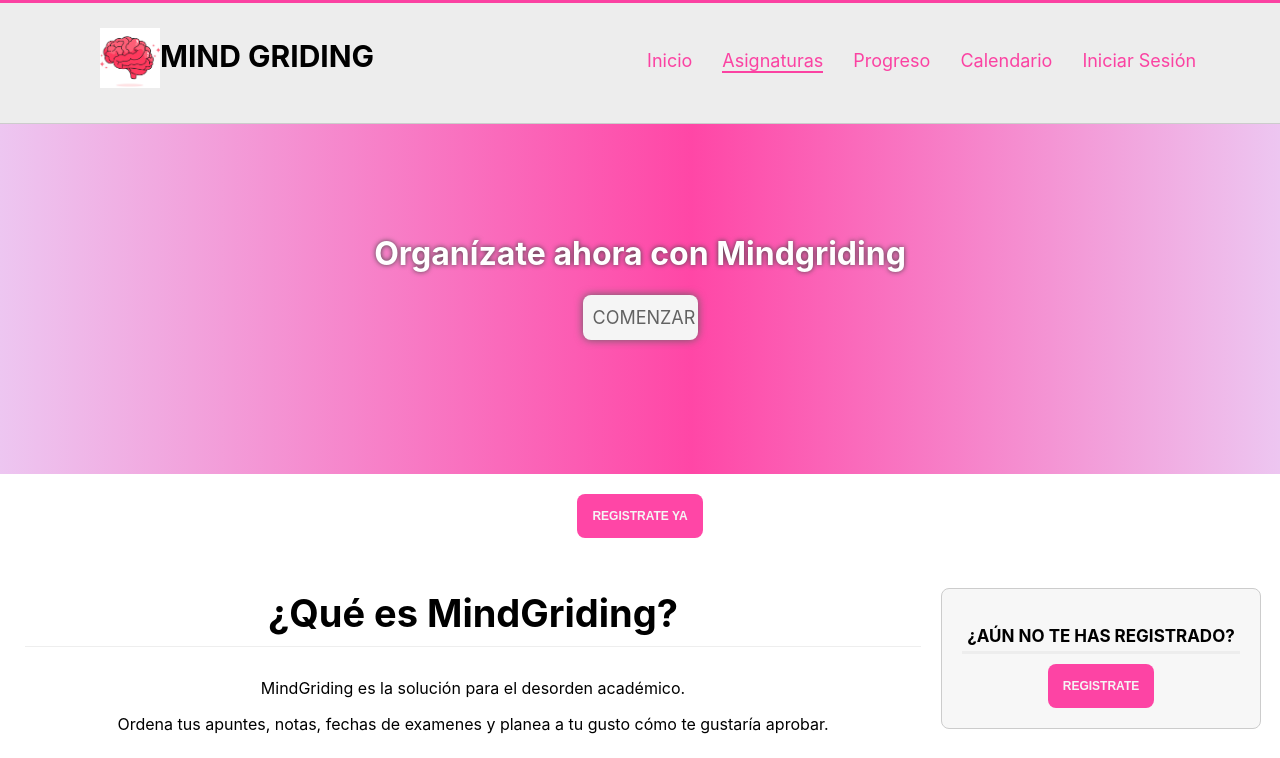
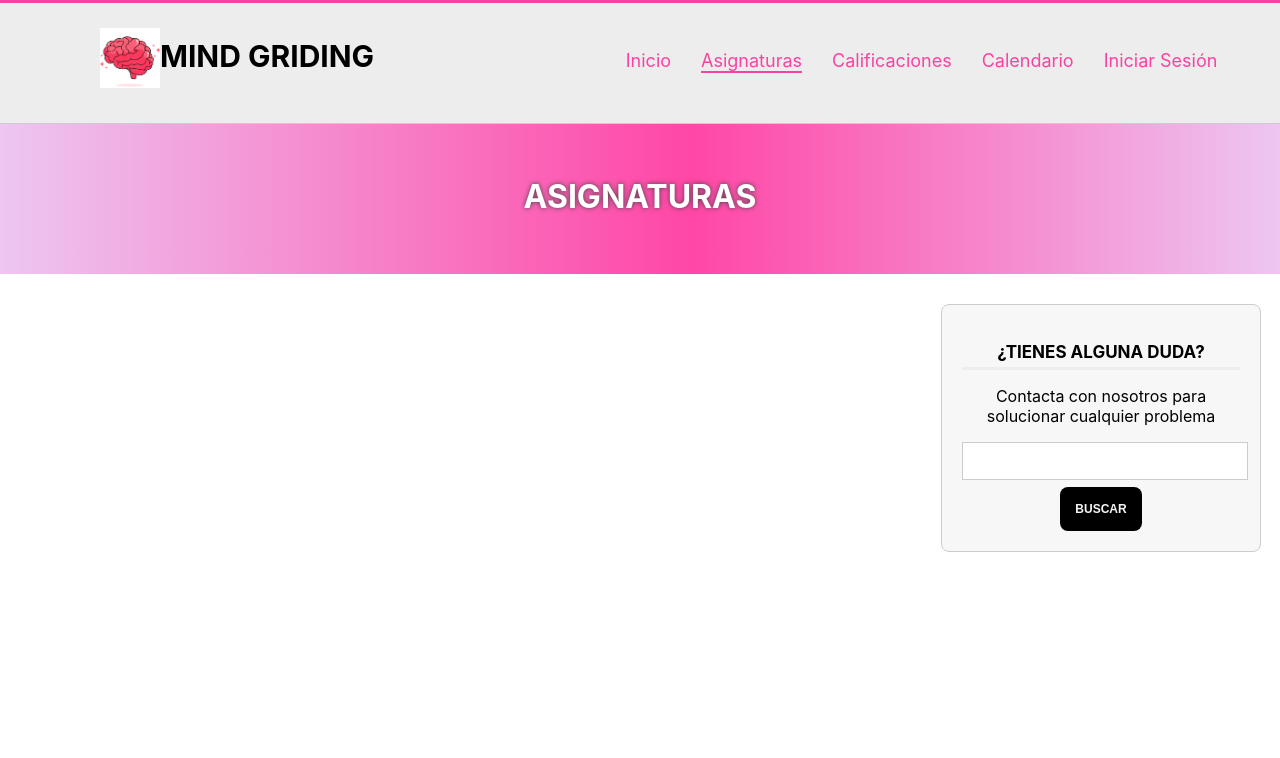
Before and after one commit to eldelgorrodepesca/mindgriding, a React (Create React App) app: page /asignaturas in a window 1280 px wide. Shown: the top 758 px of the page. Built offline with nearby package versions, Linux system fonts and the light colour scheme.

Commit message:
changed: App.js, Guia.js, Header.jsx, Sidebar.jsx and Slider.jsx // created: Home.jsx, Asignaturas.jsx, Calendario.jsx and Calificaciones.jsx

```diff
--- a/src/App.js
+++ b/src/App.js
@@ -1,41 +1,13 @@
-import React, { useState } from "react";
+import React from "react";
 import "./assets/css/App.css";
 
 // COMPONENTES
-import Header from "./components/Header";
-import Footer from "./components/Footer";
-import Slider from "./components/Slider";
-import Sidebar from "./components/Sidebar";
-import Container from "./components/Container";
-import Modal from "./components/Modal";
+import Guia from "./Guia";
 
 function App() {
-  var btnString = "Comenzar";
-  const [active, setActive] = useState(false);
-
-  const toggle = () => {
-    setActive(!active);
-  };
-
   return (
     <div className="App">
-      <Header />
-      <Modal active={active} toggle={toggle}>
-        Formulario LogIn
-      </Modal>
-      <Slider title="Organízate ahora con Mindgriding" btn={btnString} />
-      <div className="center">
-        <br />
-        <button className="btn btn-success" onClick={toggle}>
-          Registrate ya
-        </button>
-        <br />
-        <Container />
-        <Sidebar />
-        <div className="clearfix"></div>
-      </div>
-
-      <Footer />
+      <Guia />
     </div>
   );
 }
--- a/src/Guia.js
+++ b/src/Guia.js
@@ -6,28 +6,28 @@ import {
 } from "react-router-dom";
 
 // Componentes
-//import MiComponente from './components/MiComponente'
-//import Peliculas from './components/Peliculas'
-//import Formulario from './components/Formulario';
 import Error from './components/Error';
 import Header from './components/Header';
 import Footer from './components/Footer';
 import Home from './components/Home';
-//import Blog from './components/Blog';
+import Asignaturas from './components/Asignaturas';
+import Calificaciones from './components/Calificaciones';
+import Calendario from './components/Calendario';
 
 class Guia extends Component {
     render() {
-
         return (
             <Router>
                 <Header />
-
                 {/* CONFIGURAR RUTAS Y PAGINAS */}
                 <Switch>
                     <Route exact path='/' component={Home} />
                     <Route exact path='/home' component={Home} />
+                    <Route exact path='/asignaturas' component={Asignaturas} />
+                    <Route exact path='/calificaciones' component={Calificaciones} />
+                    <Route exact path='/calendario' component={Calendario} />
 
-                    <Route component={Error} />
+                    <Route component={Error} /> {/* Error: 404 */}
                 </Switch>
                 <div className="clearfix"></div>
                 <Footer />
--- /dev/null
+++ b/src/components/Asignaturas.jsx
@@ -0,0 +1,29 @@
+import React, { Component } from 'react'
+
+// COMPONENTES
+import Slider from './Slider'
+import Sidebar from './Sidebar'
+
+export class Asignaturas extends Component {
+    render() {
+        return (
+            <div id='blog'>
+                <Slider
+                    title='ASIGNATURAS'
+                    size='slider-small'
+                />
+
+                <div className='center'>
+                    <div id='content'>
+                        {/* Logica para creacion de asignaturas */}
+                    </div>
+                    <Sidebar
+                        blog='false'
+                    />
+                </div>
+            </div>
+        )
+    }
+}
+
+export default Asignaturas
--- /dev/null
+++ b/src/components/Calendario.jsx
@@ -0,0 +1,29 @@
+import React, { Component } from 'react'
+
+// COMPONENTES
+import Slider from './Slider'
+import Sidebar from './Sidebar'
+
+export class Calendario extends Component {
+    render() {
+        return (
+            <div id='blog'>
+                <Slider
+                    title='CALENDARIO'
+                    size='slider-small'
+                />
+
+                <div className='center'>
+                    <div id='content'>
+                        {/* Logica para creacion de asignaturas */}
+                    </div>
+                    <Sidebar
+                        blog='false'
+                    />
+                </div>
+            </div>
+        )
+    }
+}
+
+export default Calendario
--- /dev/null
+++ b/src/components/Calificaciones.jsx
@@ -0,0 +1,29 @@
+import React, { Component } from 'react'
+
+// COMPONENTES
+import Slider from './Slider'
+import Sidebar from './Sidebar'
+
+export class Calificaciones extends Component {
+    render() {
+        return (
+            <div id='blog'>
+                <Slider
+                    title='CALIFICACIONES'
+                    size='slider-small'
+                />
+
+                <div className='center'>
+                    <div id='content'>
+                        {/* Logica para creacion de asignaturas */}
+                    </div>
+                    <Sidebar
+                        blog='false'
+                    />
+                </div>
+            </div>
+        )
+    }
+}
+
+export default Calificaciones
--- a/src/components/Header.jsx
+++ b/src/components/Header.jsx
@@ -25,7 +25,7 @@ class Header extends Component {
                 <NavLink to="/asignaturas" activeClassName="active">Asignaturas</NavLink>
               </li>
               <li>
-                <NavLink to="/progreso" activeClassName="active">Progreso</NavLink>
+                <NavLink to="/calificaciones" activeClassName="active">Calificaciones</NavLink>
               </li>
               <li>
                 <NavLink to="/calendario" activeClassName="active">Calendario</NavLink>
--- /dev/null
+++ b/src/components/Home.jsx
@@ -0,0 +1,32 @@
+import React, { Component } from 'react'
+
+// Componentes
+import Container from './Container';
+import Slider from './Slider';
+import Sidebar from './Sidebar';
+
+class Home extends Component {
+    render() {
+        return (
+            <div id='home'>
+
+                <Slider
+                    title='Bienvenido al curso de React con @eldelgorrodepesca'
+                    btn='Ir al Blog'
+                    size='slider-big'
+                />
+
+                <div className="center">
+                    <div id='content'>
+                        <Container />
+                    </div>
+                    <Sidebar
+                        blog='true'
+                    />
+                </div>
+            </div>
+        )
+    }
+}
+
+export default Home;
--- a/src/components/Sidebar.jsx
+++ b/src/components/Sidebar.jsx
@@ -5,22 +5,19 @@ class Sidebar extends Component {
   render() {
     return (
       <aside id="sidebar">
+                {this.props.blog == 'true' &&
                     <div id="nav-blog" className="sidebar-item">
-          <h3>¿Aún no te has registrado?</h3>
+                        <h3>¿Aun no te has registrado?</h3>
                         <LoginButton />
                     </div>
+                }
 
                 <div id="search" className="sidebar-item">
-          <h3>¿Alguna duda?</h3>
-          <p>Contactamos contigo para solucionar cualquier problema.</p>
+                    <h3>¿Tienes alguna duda?</h3>
+                    <p>Contacta con nosotros para solucionar cualquier problema</p>
                     <form action="">
-            <input type="text" name="correo" />
-            <input
-              type="submit"
-              name="submit"
-              value="Contáctame"
-              className="btn"
-            />
+                        <input type="text" name="search" />
+                        <input type="submit" name="submit" value="Buscar" className="btn" />
                     </form>
                 </div>
             </aside>
--- a/src/components/Slider.jsx
+++ b/src/components/Slider.jsx
@@ -3,12 +3,14 @@ import React, { Component } from "react";
 class Slider extends Component {
   render() {
     return (
-      <div id="slider" className="slider-big">
-        <h1>{this.props.title}</h1>
-        <a href="asignaturas.html" className="btn-white">
-          {this.props.btn}
-        </a>
-      </div>
+      <div id="slider" className={this.props.size}>
+                <h1>{this.props.title}</h1>
+
+                {this.props.btn &&
+                    <a href="blog.html" className="btn-white">{this.props.btn}</a>
+                }
+
+            </div>
     );
   }
 }
```
Lines whose indentation alone changed are shown as unchanged.
